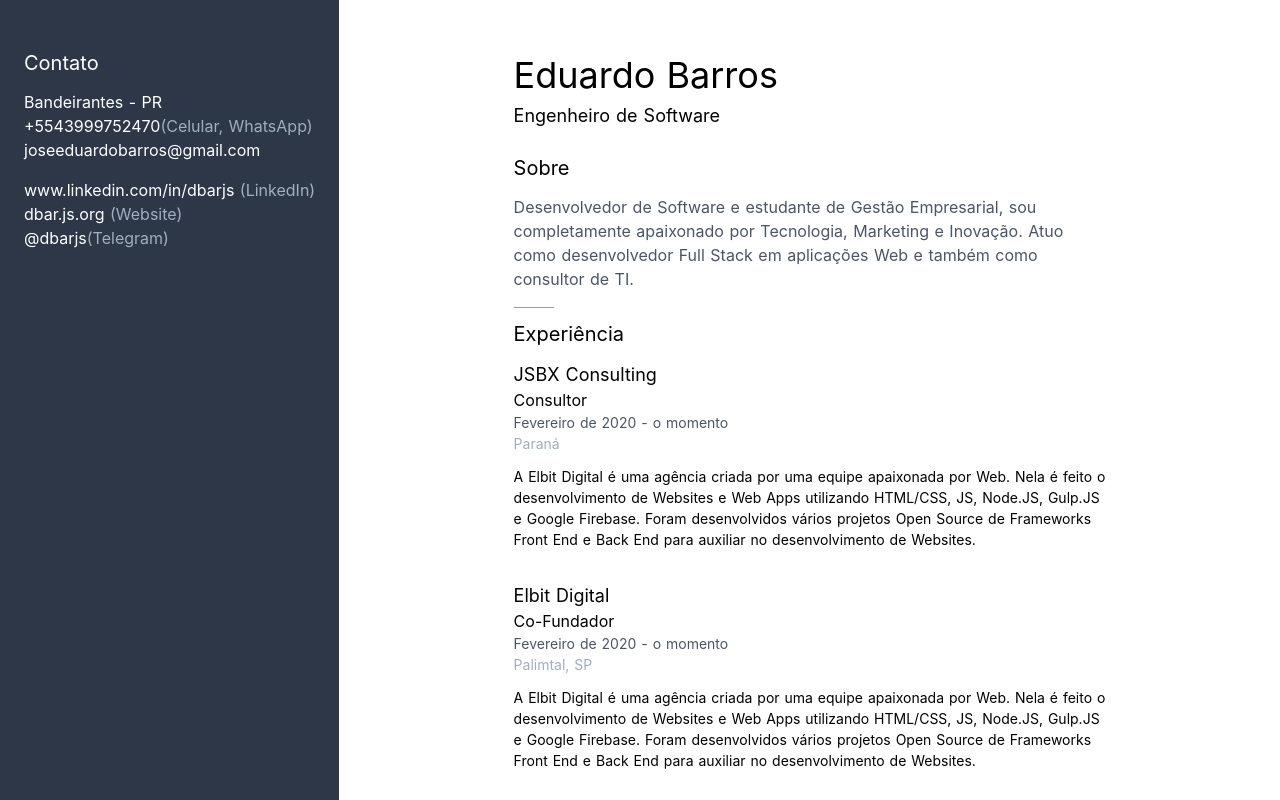
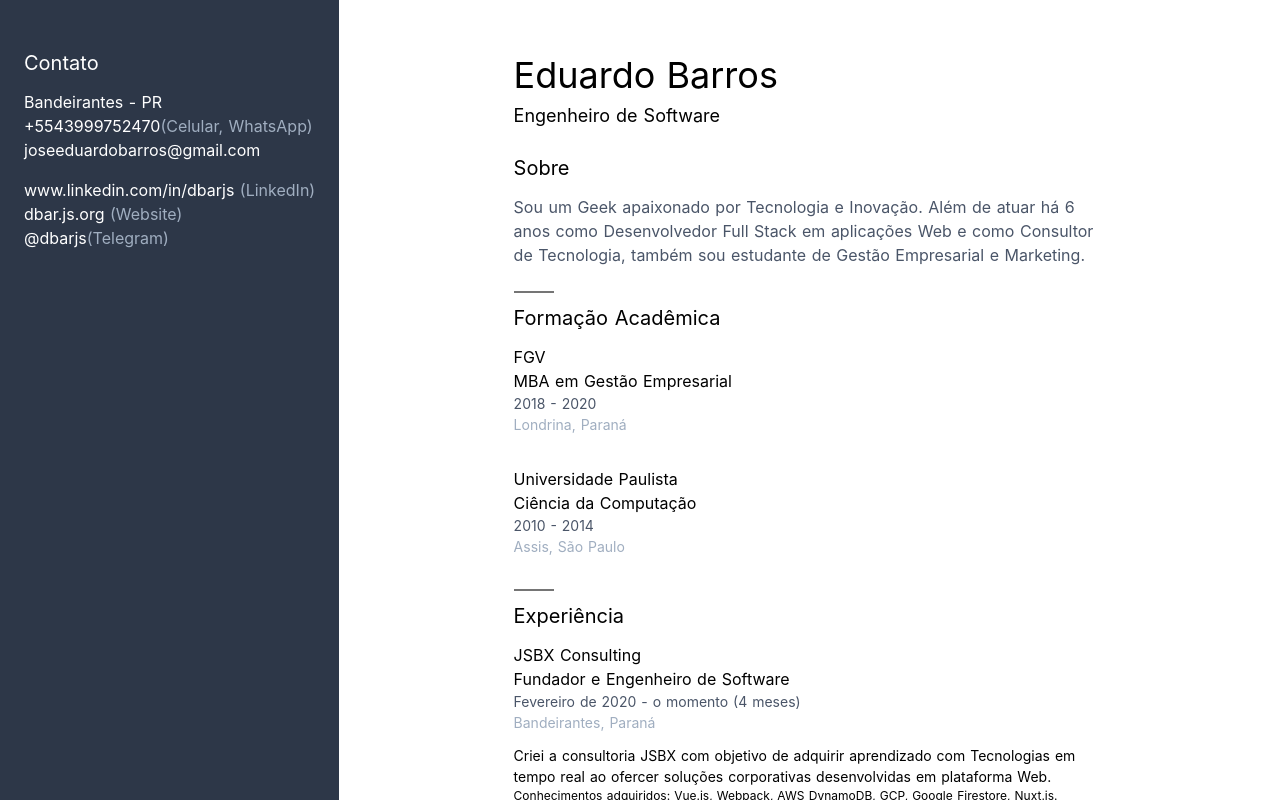
Before and after one commit to dbarjs/resume, a Nuxt app: page / in a window 1280 px wide. Shown: the top 800 px of the page. Built offline with nearby package versions, Linux system fonts and the light colour scheme.

Commit message:
Add section components

```diff
--- a/pages/index.vue
+++ b/pages/index.vue
@@ -1,52 +1,51 @@
 <template>
-  <div class="flex-grow">
-    <div class="container mx-auto p-6 md:pt-12 lg:max-w-screen-sm">
-      <h1 class="mb-6">
-        Eduardo Barros
-        <span>
-          Engenheiro de Software
-        </span>
-      </h1>
-      <h2>Sobre</h2>
-      <p>
-        Desenvolvedor de Software e estudante de Gestão Empresarial, sou
-        completamente apaixonado por Tecnologia, Marketing e Inovação. Atuo como
-        desenvolvedor Full Stack em aplicações Web e também como consultor de
-        TI.
-      </p>
-      <job-section></job-section>
+  <main class="main flex-grow pt-4 pb-6 md:pt-12">
+    <div class="container mx-auto px-6 lg:max-w-screen-sm">
+      <about-section></about-section>
+      <education-section></education-section>
+      <experience-section></experience-section>
     </div>
-  </div>
+  </main>
 </template>
 
 <script>
-import JobSection from '~/components/JobSection.vue'
+import AboutSection from '~/components/AboutSection.vue'
+import EducationSection from '~/components/EducationSection.vue'
+import ExperienceSection from '~/components/ExperienceSection.vue'
 export default {
   components: {
-    JobSection
+    AboutSection,
+    EducationSection,
+    ExperienceSection
   }
 }
 </script>
 
 <style>
-article {
-  @apply pt-4 pb-6;
+.main {
+  @apply;
 }
 
-article h2 {
+.main section h2 {
   @apply text-xl pt-3;
   position: relative;
 }
 
-article h2::before {
+.main section h2::before {
   content: '';
-  border-bottom: solid 1px #9e9e9e;
+  border-bottom: solid 2px #757575;
   width: 2.5rem;
   position: absolute;
   top: 0;
 }
+</style>
 
-article h3 {
-  @apply text-lg;
+<style>
+@media print {
+  .main {
+    @apply h-full;
+    padding-bottom: 0;
+    padding-top: 0;
+  }
 }
 </style>
```
